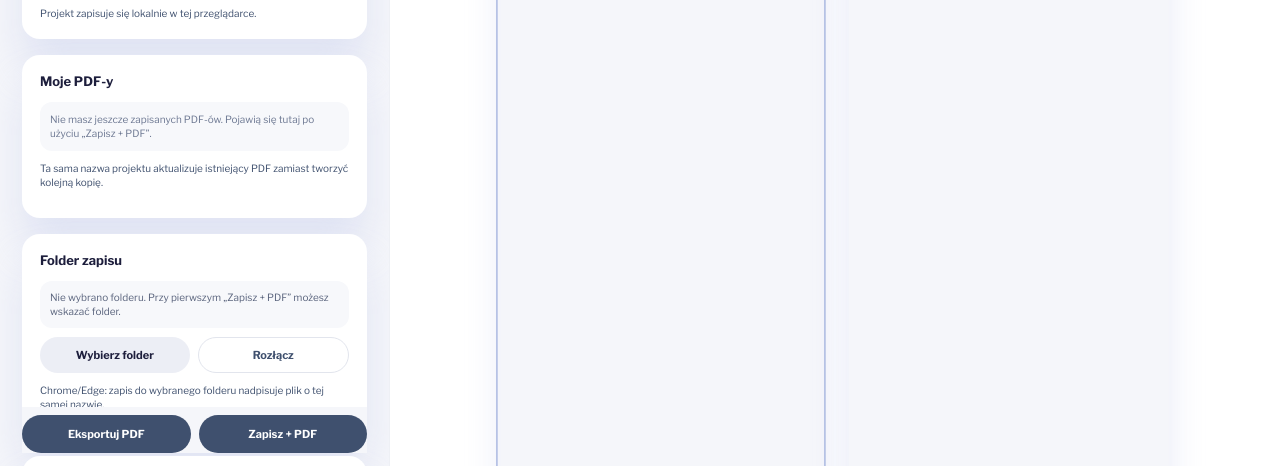
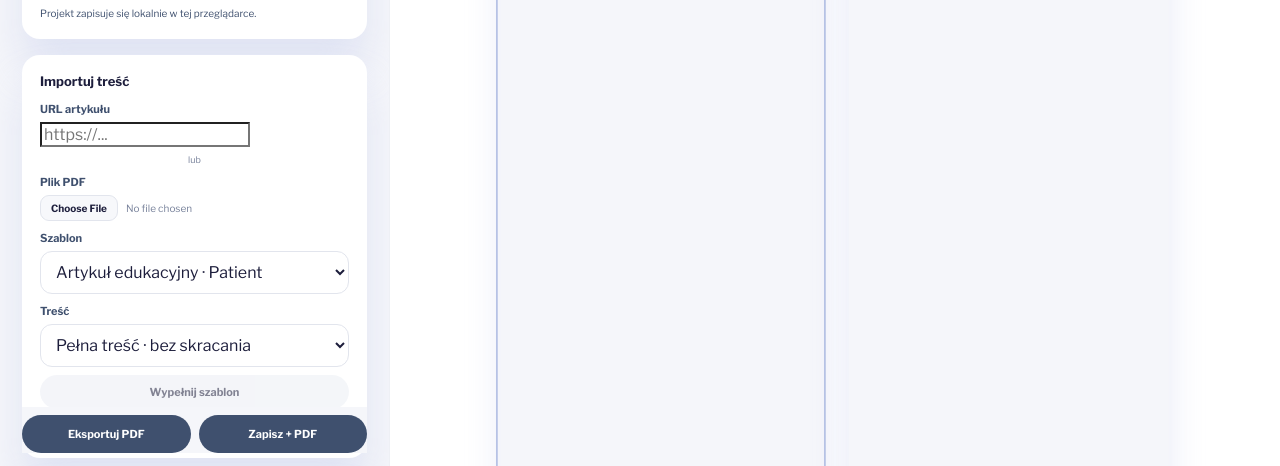
Before and after one commit to mziarko-d1/pdf-mobile-generator, a plain HTML site: page index.html in a window 1280 px wide. Shown: the part 334-800 px from the top of the page. Drawn offline with nearby package versions, Linux system fonts and the light colour scheme; a script that the page names is missing.

Commit message:
Add visible content importer to test sidebar

```diff
--- a/index.html
+++ b/index.html
@@ -7,7 +7,7 @@
   <link rel="preconnect" href="https://fonts.googleapis.com">
   <link rel="preconnect" href="https://fonts.gstatic.com" crossorigin>
   <link href="https://fonts.googleapis.com/css2?family=Libre+Franklin:wght@400;500;600;700;800&display=swap" rel="stylesheet">
-  <link rel="stylesheet" href="styles.css?v=20260930-2">\n  <link rel="stylesheet" href="semantic-system.css?v=20261001-6">
+  <link rel="stylesheet" href="styles.css?v=20260930-2">\n  <link rel="stylesheet" href="semantic-system.css?v=20261001-7">
   <script src="https://cdnjs.cloudflare.com/ajax/libs/pdf.js/3.11.174/pdf.min.js"></script>
   <script src="https://cdnjs.cloudflare.com/ajax/libs/mammoth/1.8.0/mammoth.browser.min.js"></script>
   <script src="https://cdnjs.cloudflare.com/ajax/libs/html2canvas/1.4.1/html2canvas.min.js"></script>
@@ -31,6 +31,27 @@
       <label>Zapisane projekty</label>
       <div class="saved-row"><select id="savedProjects"><option value="">— wybierz —</option></select><button id="loadProject" class="ghost">Otwórz</button><button id="deleteProject" class="danger">Usuń</button></div>
       <div id="saveStatus" class="status">Projekt zapisuje się lokalnie w tej przeglądarce.</div>
+    </section>
+
+    <section class="card" id="contentImportCard">
+      <h2>Importuj treść</h2>
+      <label>URL artykułu</label>
+      <input id="articleImportUrl" type="url" placeholder="https://...">
+      <div class="import-or">lub</div>
+      <label>Plik PDF</label>
+      <input id="articleImportPdf" type="file" accept=".pdf,application/pdf">
+      <label>Szablon</label>
+      <select id="articleImportTemplate">
+        <option value="patient-article">Artykuł edukacyjny · Patient</option>
+        <option value="hcp-article">Artykuł edukacyjny · HCP / Clinical</option>
+        <option value="product-article">Artykuł edukacyjny · Product / Doctor.One</option>
+      </select>
+      <label>Treść</label>
+      <select id="articleImportMode">
+        <option value="full">Pełna treść · bez skracania</option>
+      </select>
+      <button id="fillTemplateFromContent" class="secondary full" type="button" disabled>Wypełnij szablon</button>
+      <p class="import-note">Importer URL / PDF jest przygotowany w interfejsie. Automatyczne rozkładanie treści podłączymy jako następny krok.</p>
     </section>
 
     <section class="card">
```
